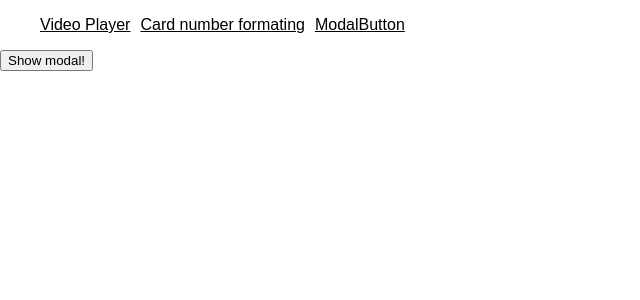
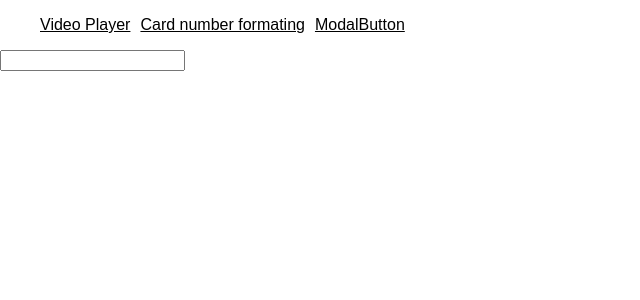
Before and after one commit to dex157/june-loftschool-react-homeworks, a React (Create React App) app: page / in a window 1280 px wide. Shown: the top 300 px of the page, without its empty margins (0-640 px from the left). Built offline with nearby package versions, Linux system fonts and the light colour scheme.

Commit message:
Мелкие правки

```diff
--- a/src/components/CardNumberHolder/CardNumberHolder.js
+++ b/src/components/CardNumberHolder/CardNumberHolder.js
@@ -6,7 +6,13 @@ class CardNumberHolder extends Component {
     cardNumber: ''
   };
 
-  handleChange = () => {};
+  handleChange = (event) => {
+    const value = event.target.value;
+    this.format(value);
+    this.setState(state => ({
+      number: this.normalize(value)
+    }))
+  };
 
   render() {
     return <CardNumberInput onChange={this.handleChange} />;
--- a/src/components/Switcher/Switcher.js
+++ b/src/components/Switcher/Switcher.js
@@ -1,6 +1,6 @@
 import React, { Component } from 'react';
 import './Switcher.css';
-import ModalButton from '../ModalButton';
+import CardNumberHolder from '../CardNumberHolder';
 
 // Для работы этой компоненты нужно использовать методы React.Children.toArray
 // а так же работать с child.type.name и child.type.displayName
@@ -39,7 +39,7 @@ export default class Switcher extends Component {
           </ul>
         </nav>
         <div className="component-wrapper">
-          <ModalButton />
+          <CardNumberHolder />
         </div>
       </div>
     );
```
